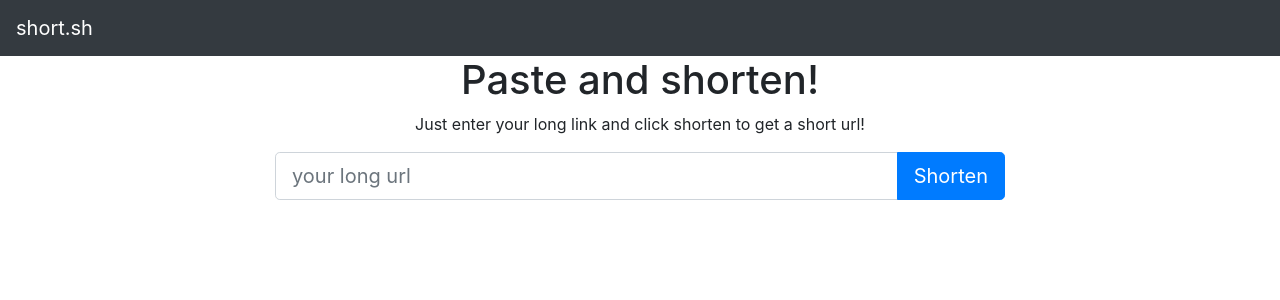
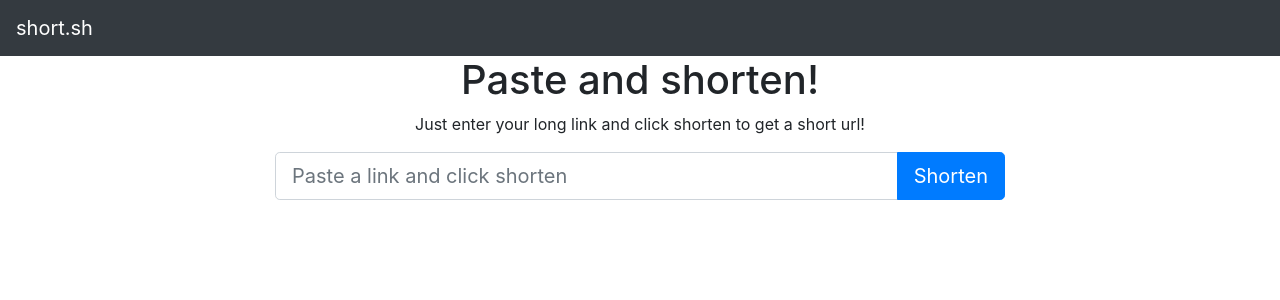
Before and after one commit to 0x111/shortsh-frontend, a React (Create React App) app: page / in a window 1280 px wide. Shown: the top 300 px of the page. Built offline with nearby package versions, Linux system fonts and the light colour scheme; no server answers.

Commit message:
- Formal adjustments

```diff
--- a/src/components/Index.js
+++ b/src/components/Index.js
@@ -65,7 +65,7 @@ class Index extends React.Component {
                             <p>Just enter your long link and click shorten to get a short url!</p>
                             <Form onSubmit={this.handleSubmit}>
                                 <InputGroup size="lg">
-                                    <Input type={'url'} id={'url'} pattern="(https://.*|http://.*)" onChange={this.handleChange} name={"url"} value={this.state.url} placeholder="your long url"/>
+                                    <Input type={'url'} id={'url'} pattern="(https://.*|http://.*)" onChange={this.handleChange} name={"url"} value={this.state.url} placeholder="Paste a link and click shorten"/>
                                     {this.state.shortened ? <InputGroupAddon addonType="append"><Button className={"copytocb"} data-clipboard-target="#url" color="success">Copy</Button></InputGroupAddon> : <InputGroupAddon addonType="append"><Button color="primary">Shorten</Button></InputGroupAddon>}
                                 </InputGroup>
                             </Form>
```
